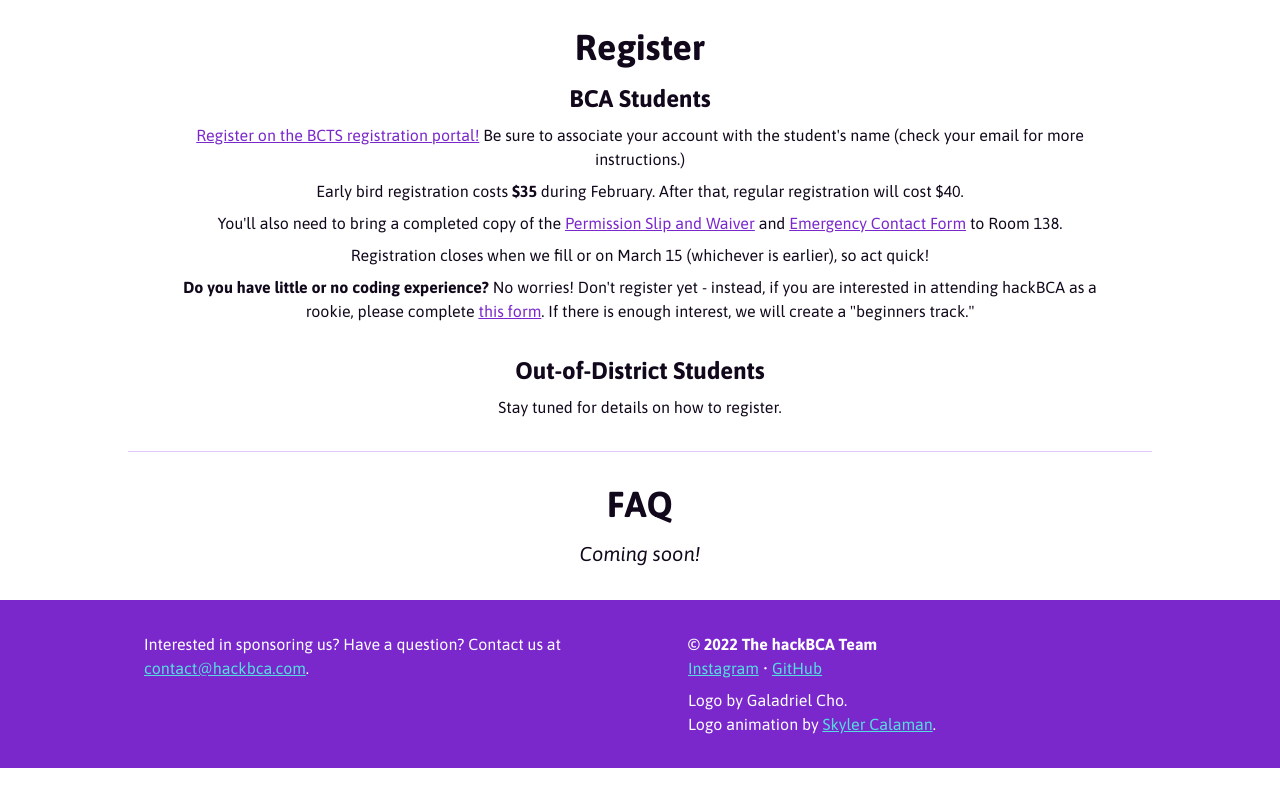
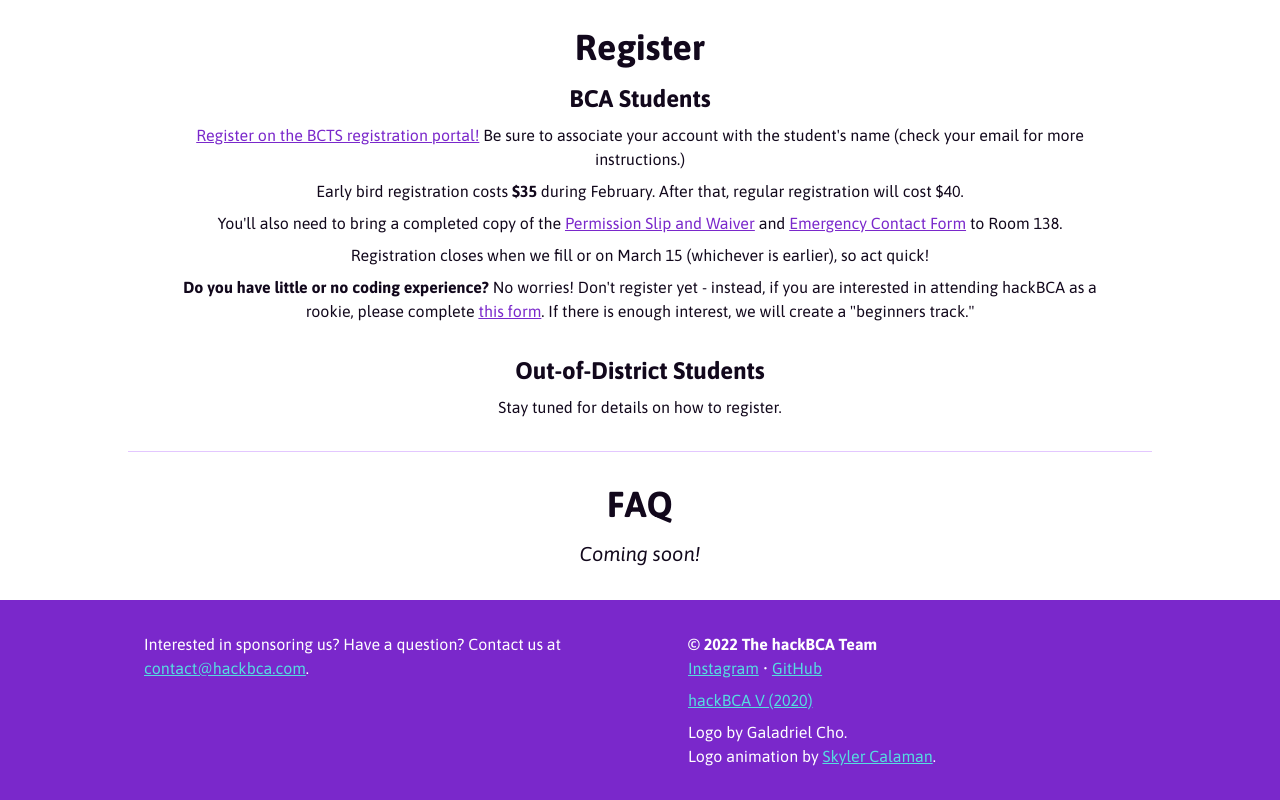
Before and after one commit to hackBCA/hackbcasix, a Next.js app: page / in a window 1280 px wide. Shown: the part 2008-2808 px from the top of the page. Before the commit the page ends 2776 px from the top, so only its background shows below. Built offline with nearby package versions, Linux system fonts and the light colour scheme.

Commit message:
Add hackBCA V link

```diff
--- a/components/Footer.tsx
+++ b/components/Footer.tsx
@@ -7,6 +7,7 @@ export function Footer() {
             <div>
                 <div className="font-semibold">&copy; 2022 The hackBCA Team</div>
                 <div className="mb-2"><a href="https://www.instagram.com/hackbca/" rel="noreferrer" target="_blank" className="text-medium-turquoise-400 hover:opacity-70 underline transition-opacity">Instagram</a> • <a href="https://github.com/hackBCA" className="text-medium-turquoise-400 hover:opacity-70 underline transition-opacity">GitHub</a></div>
+                <div className="mb-2"><a href="https://v.hackbca.com" className="text-medium-turquoise-400 hover:opacity-70 underline transition-opacity">hackBCA V (2020)</a></div>
                 <div>Logo by Galadriel Cho.</div>
                 <div>Logo animation by <a href="https://github.com/Blckbrry-Pi" target="_blank" rel="noreferrer" className="text-medium-turquoise-400 hover:opacity-70 underline transition-opacity">Skyler Calaman</a>.</div>
             </div>
```
